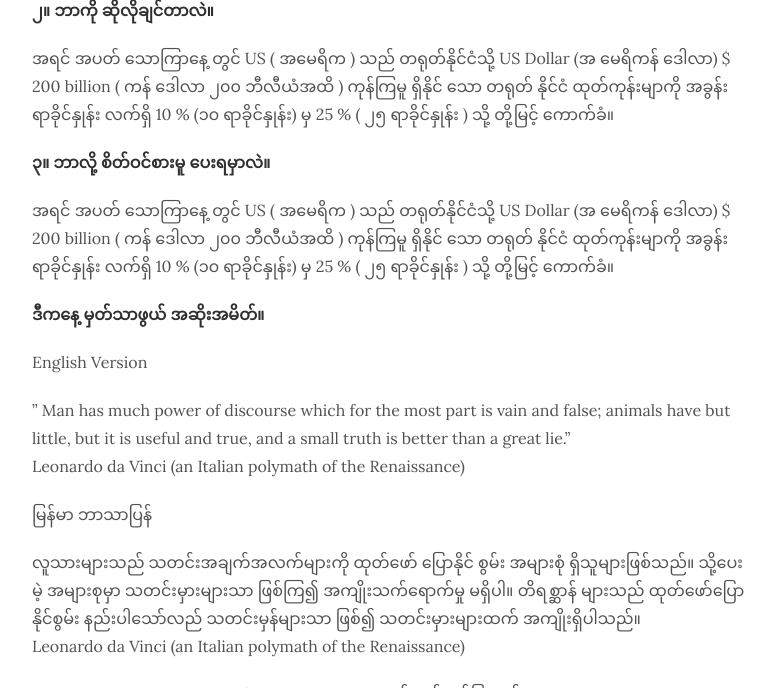
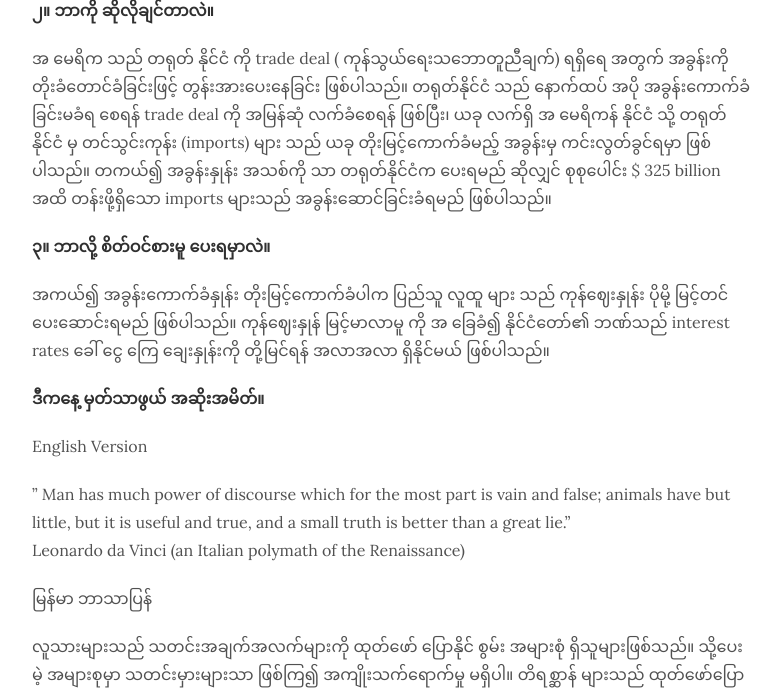
Before and after one commit to alexsnow348/alexsnow348.github.io, a Jekyll site: the page built from _posts/2019-05-13-3minutesglobalnews.md, in a window 1280 px wide and 900 px high, scrolled down 528 px, cut to the strip 212-900 px from the top of the window. Shown: the whole strip, without its empty margins (248-1029 px from the left). Built offline with Jekyll 4.4.1, drawn with Linux system fonts in a browser that asks for light colours; nearby versions of some CDN libraries; comment, search, counter and statistics services are not loaded.

Commit message:
updated news for 13052019

```diff
--- a/_posts/2019-05-13-3minutesglobalnews.md
+++ b/_posts/2019-05-13-3minutesglobalnews.md
@@ -10,15 +10,15 @@ tag: ["3 Minutes Global News"]
 အရင် အပတ် သောကြာနေ့ တွင် US ( အမေရိက ) သည် တရုတ်နိုင်ငံသို့ US Dollar (အ မေရိကန် ဒေါလာ) $ 200 billion ( ကန် ဒေါလာ ၂၀၀ ဘီလီယံအထိ ) ကုန်ကြမူ ရှိနိုင် သော တရုတ် နိုင်ငံ ထုတ်ကုန်းမျာကို အခွန်း ရာခိုင်နှုန်း လက်ရှိ 10 % (၁၀  ရာခိုင်နှုန်း) မှ 25 % ( ၂၅ ရာခိုင်နှုန်း ) သို့ တို့မြင့် ကောက်ခံ။
 <!-- more -->
 
-<img src="http://drive.google.com/uc?export=view&id=1-3Ne_zUiIrX5hMXZ0HDSGzScE2PddACT" alt="Google Logo">
+<img src="http://drive.google.com/uc?export=view&id=1-3Ne_zUiIrX5hMXZ0HDSGzScE2PddACT" alt="US import tariff on China">
 
 **၂။ ဘာကို ဆိုလိုချင်တာလဲ။**
 
-အရင် အပတ် သောကြာနေ့ တွင် US ( အမေရိက ) သည် တရုတ်နိုင်ငံသို့ US Dollar (အ မေရိကန် ဒေါလာ) $ 200 billion ( ကန် ဒေါလာ ၂၀၀ ဘီလီယံအထိ ) ကုန်ကြမူ ရှိနိုင် သော တရုတ် နိုင်ငံ ထုတ်ကုန်းမျာကို အခွန်း ရာခိုင်နှုန်း လက်ရှိ 10 % (၁၀  ရာခိုင်နှုန်း) မှ 25 % ( ၂၅ ရာခိုင်နှုန်း ) သို့ တို့မြင့် ကောက်ခံ။
+အ မေရိက သည် တရုတ် နိုင်ငံ ကို trade deal ( ကုန်သွယ်ရေးသဘောတူညီချက်) ရရှိရေ အတွက် အခွန်းကို တိုးခံတောင်ခံခြင်းဖြင့်  တွန်းအားပေးနေခြင်း ဖြစ်ပါသည်။ တရုတ်နိုင်ငံ သည် နောက်ထပ် အပို အခွန်းကောက်ခံခြင်းမခံရ စေရန် trade deal ကို အမြန်ဆုံ လက်ခံစေရန် ဖြစ်ပြီး၊ ယခု လက်ရှိ အ မေရိကန် နိုင်ငံ သို့ တရုတ်နိုင်ငံ မှ တင်သွင်းကုန်း (imports) များ သည် ယခု    တိုးမြင့်ကောက်ခံမည့် အခွန်းမှ ကင်းလွတ်ခွင်ရမှာ ဖြစ်ပါသည်။ တကယ်၍ အခွန်းနှုန်း အသစ်ကို သာ တရုတ်နိုင်ငံက ပေးရမည် ဆိုလျှင်  စုစုပေါင်း $  325 billion အထိ တန်းဖို့ရှိသော imports များသည် အခွန်းဆောင်ခြင်းခံရမည် ဖြစ်ပါသည်။
 
 **၃။ ဘာလို့ စိတ်ဝင်စားမူ ပေးရမှာလဲ။**
 
-အရင် အပတ် သောကြာနေ့ တွင် US ( အမေရိက ) သည် တရုတ်နိုင်ငံသို့ US Dollar (အ မေရိကန် ဒေါလာ) $ 200 billion ( ကန် ဒေါလာ ၂၀၀ ဘီလီယံအထိ ) ကုန်ကြမူ ရှိနိုင် သော တရုတ် နိုင်ငံ ထုတ်ကုန်းမျာကို အခွန်း ရာခိုင်နှုန်း လက်ရှိ 10 % (၁၀  ရာခိုင်နှုန်း) မှ 25 % ( ၂၅ ရာခိုင်နှုန်း ) သို့ တို့မြင့် ကောက်ခံ။
+အကယ်၍  အခွန်းကောက်ခံနှုန်း တိုးမြင့်ကောက်ခံပါက ပြည်သူ လူထူ များ သည် ကုန်ဈေးနှုန်း ပိုမို့ မြင့်တင် ပေးဆောင်းရမည် ဖြစ်ပါသည်။ ကုန်ဈေးနှုန် မြင့်မာလာမူ ကို အ ခြေခံ၍ နိုင်ငံတော်၏ ဘဏ်သည် interest rates ခေါ် ငွေ ကြေ ချေးနှုန်းကို  တို့မြင်ရန် အလာအလာ ရှိနိုင်မယ် ဖြစ်ပါသည်။
 
 **ဒီကနေ့ မှတ်သာဖွယ် အဆိုးအမိတ်။**
 
```
